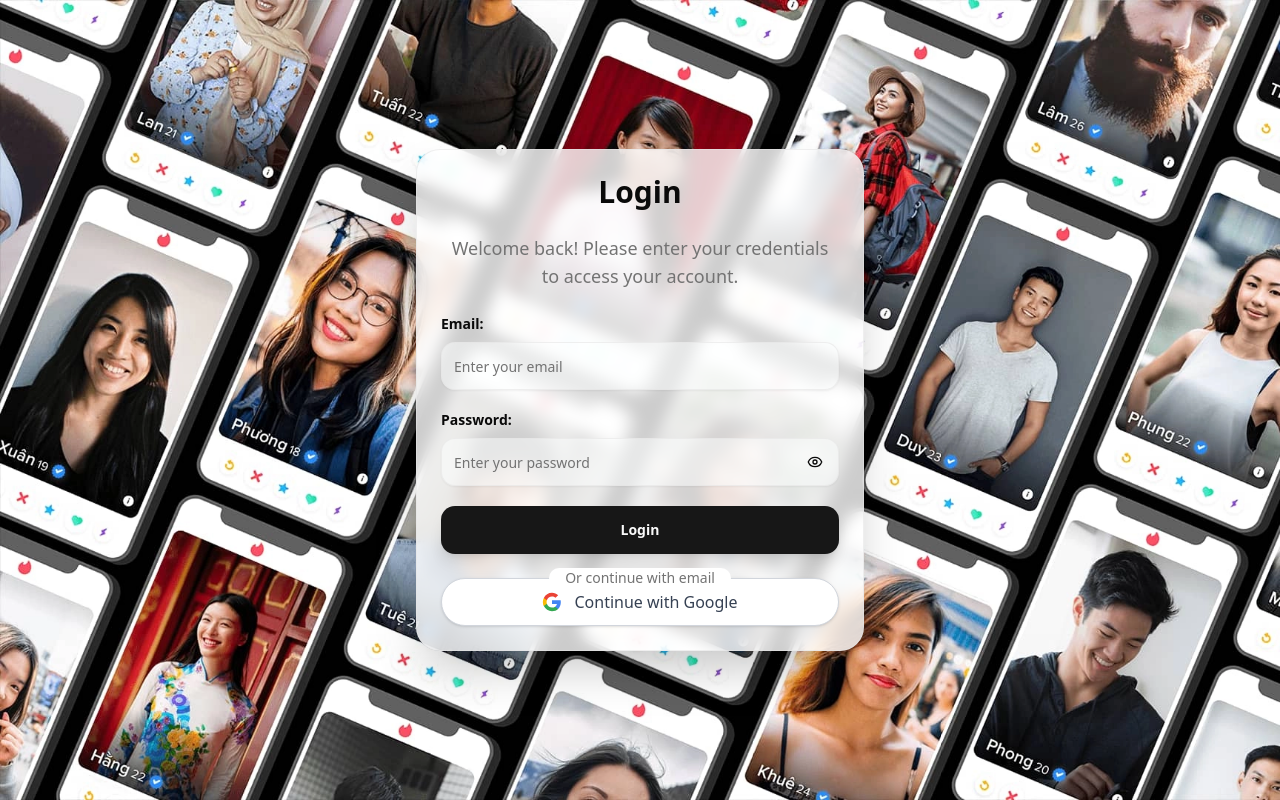
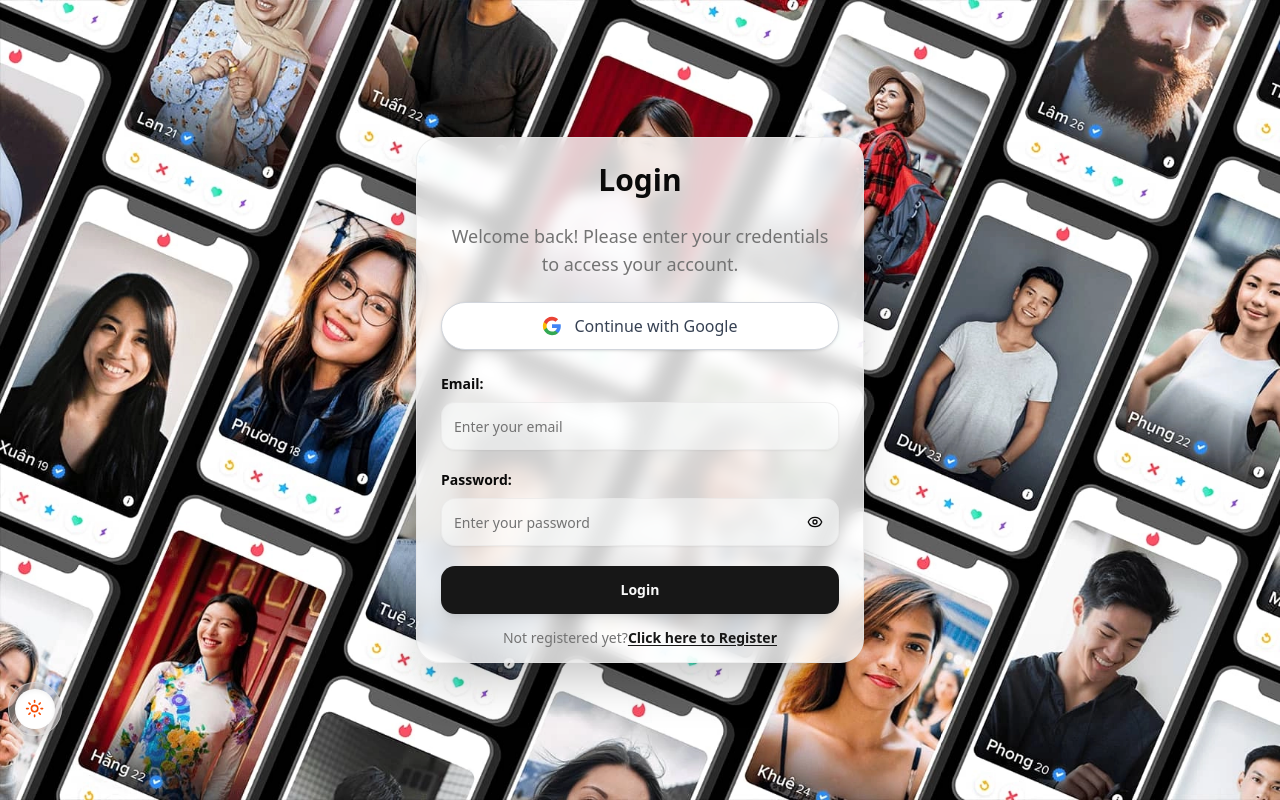
Before and after one commit to PoiseidonCoder/callable-client, a Next.js app: page /login in a window 1280 px wide. Built offline with nearby package versions, Linux system fonts and the light colour scheme.

Commit message:
add button toggle theme

```diff
--- a/app/(auth)/login/page.tsx
+++ b/app/(auth)/login/page.tsx
@@ -1,8 +1,9 @@
 import { LoginForm } from "@/components/common/forms/authForms/login-form";
 import { Card, CardContent, CardDescription, CardHeader, CardTitle } from "@/components/ui/card";
 import { GoogleButton } from "@/components/ui/google-button";
+import { AUTH_ROUTES } from "@/constants/routes";
 import { Separator } from "@radix-ui/react-dropdown-menu";
-import React from "react";
+import Link from "next/link";
 
 const LoginPage = () => {
   return (
@@ -19,18 +20,24 @@ const LoginPage = () => {
             <CardDescription className="text-muted-foreground text-lg">
               Welcome back! Please enter your credentials to access your account.
             </CardDescription>
+            <GoogleButton />
           </CardHeader>
           <CardContent className="space-y-6">
             <LoginForm />
             <div className="relative">
               <Separator className="bg-border/60" />
               <div className="absolute inset-0 flex items-center justify-center">
-                <span className="bg-card px-4 text-sm text-muted-foreground font-medium rounded-2xl">
-                  Or continue with email
+                <span className=" px-4 text-sm text-muted-foreground font-medium rounded-2xl">
+                  Not registered yet?
+                  <Link
+                    href={AUTH_ROUTES.REGISTER}
+                    className="font-semibold text-primary hover:text-primary/80 transition-colors underline underline-offset-2 "
+                  >
+                    Click here to Register
+                  </Link>
                 </span>
               </div>
             </div>
-            <GoogleButton />
           </CardContent>
         </Card>
       </div>
--- a/app/layout.tsx
+++ b/app/layout.tsx
@@ -3,6 +3,7 @@ import { ThemeProvider } from "@/libs/contexts/providers/theme-provider.tsx";
 import "./globals.css";
 import { ReactQueryProvider } from "@/libs/contexts/providers/react-query-provider";
 import { Toaster } from "sonner";
+import { ThemeToggle } from "@/components/ui/theme-toggle";
 
 export const metadata: Metadata = {
   title: "Create Next App",
@@ -25,6 +26,7 @@ export default function RootLayout({ children }: { children: React.ReactNode })
               <Toaster position="top-right" richColors />
               {children}
             </ReactQueryProvider>
+            <ThemeToggle />
           </ThemeProvider>
         </body>
       </html>
--- a/components/ui/checkbox.tsx
+++ b/components/ui/checkbox.tsx
@@ -11,7 +11,7 @@ function Checkbox({ className, ...props }: React.ComponentProps<typeof CheckboxP
     <CheckboxPrimitive.Root
       data-slot="checkbox"
       className={cn(
-        "peer border-input dark:bg-input/30 data-[state=checked]:bg-primary data-[state=checked]:text-primary-foreground dark:data-[state=checked]:bg-primary data-[state=checked]:border-primary focus-visible:border-ring focus-visible:ring-ring/50 aria-invalid:ring-destructive/20 dark:aria-invalid:ring-destructive/40 aria-invalid:border-destructive size-4 shrink-0 rounded-[4px] border shadow-xs transition-shadow outline-none focus-visible:ring-[3px] disabled:cursor-not-allowed disabled:opacity-50",
+        "peer border-input dark:bg-input/30 data-[state=checked]:bg-primary data-[state=checked]:text-primary-foreground dark:data-[state=checked]:bg-primary data-[state=checked]:border-primary focus-visible:border-ring focus-visible:ring-ring/50 aria-invalid:ring-destructive/20 dark:aria-invalid:ring-destructive/40 aria-invalid:border-destructive size-4 shrink-0  border shadow-xs transition-shadow outline-none focus-visible:ring-[3px] disabled:cursor-not-allowed disabled:opacity-50",
         className,
       )}
       {...props}
--- /dev/null
+++ b/components/ui/theme-toggle.tsx
@@ -0,0 +1,59 @@
+'use client';
+
+import { useTheme } from 'next-themes';
+import { useState } from 'react';
+import { Moon, Sun } from 'lucide-react';
+
+export function ThemeToggle() {
+    const { theme, setTheme, resolvedTheme } = useTheme();
+    const [isToggling, setIsToggling] = useState(false);
+
+    const currentTheme = theme ?? resolvedTheme;
+
+    if (!currentTheme) return null;
+
+    const toggleTheme = () => {
+        setIsToggling(true);
+
+        setTimeout(() => {
+            setTheme(currentTheme === 'dark' ? 'light' : 'dark');
+            setTimeout(() => setIsToggling(false), 250);
+        }, 100);
+    };
+
+    return (
+        <div className='fixed bottom-16 left-2 z-50 group'>
+            <div className='backdrop-blur-xl bg-background/20 border border-border/50 rounded-full p-1.5 shadow-lg hover:shadow-xl transform transition-all duration-300 ease-in-out group-hover:scale-105 group-hover:-translate-y-1'>
+                <button
+                    onClick={toggleTheme}
+                    disabled={isToggling}
+                    className={`relative w-10 h-10 rounded-full flex items-center justify-center overflow-hidden transform transition-all duration-500 ease-in-out
+            ${currentTheme === 'dark' ? 'bg-slate-900 text-blue-100 shadow-inner' : 'bg-white text-orange-600 shadow-inner'}
+            hover:scale-105 active:scale-95
+            ${isToggling ? 'scale-110' : 'scale-100'}
+          `}
+                >
+                    <div
+                        className={`absolute inset-0 rounded-full transition-opacity duration-500 ease-in-out
+              ${currentTheme === 'dark'
+                                ? ' from-blue-500/20 to-purple-500/20 opacity-0 hover:opacity-100'
+                                : ' from-yellow-400/20 to-orange-400/20 opacity-0 hover:opacity-100'
+                            }
+            `}
+                    />
+                    <Sun
+                        className={`h-[1.2rem] w-[1.2rem] transition-all absolute
+              ${currentTheme === 'dark' ? 'scale-0 -rotate-90' : 'scale-100 rotate-0'}
+            `}
+                    />
+                    <Moon
+                        className={`h-[1.2rem] w-[1.2rem] transition-all absolute
+              ${currentTheme === 'dark' ? 'scale-100 rotate-0' : 'scale-0 rotate-90'}
+            `}
+                    />
+                    {isToggling && <div className='absolute inset-0 rounded-full bg-primary/30 animate-pulse transition-opacity duration-300' />}
+                </button>
+            </div>
+        </div>
+    );
+}
```
